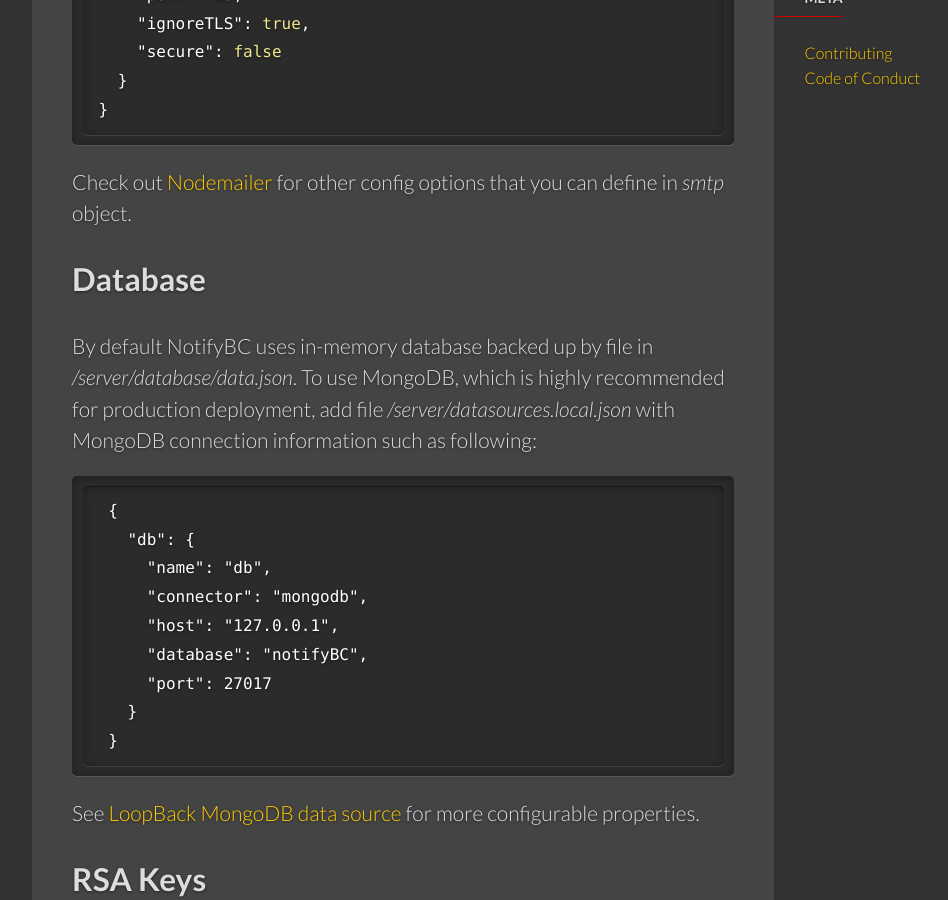
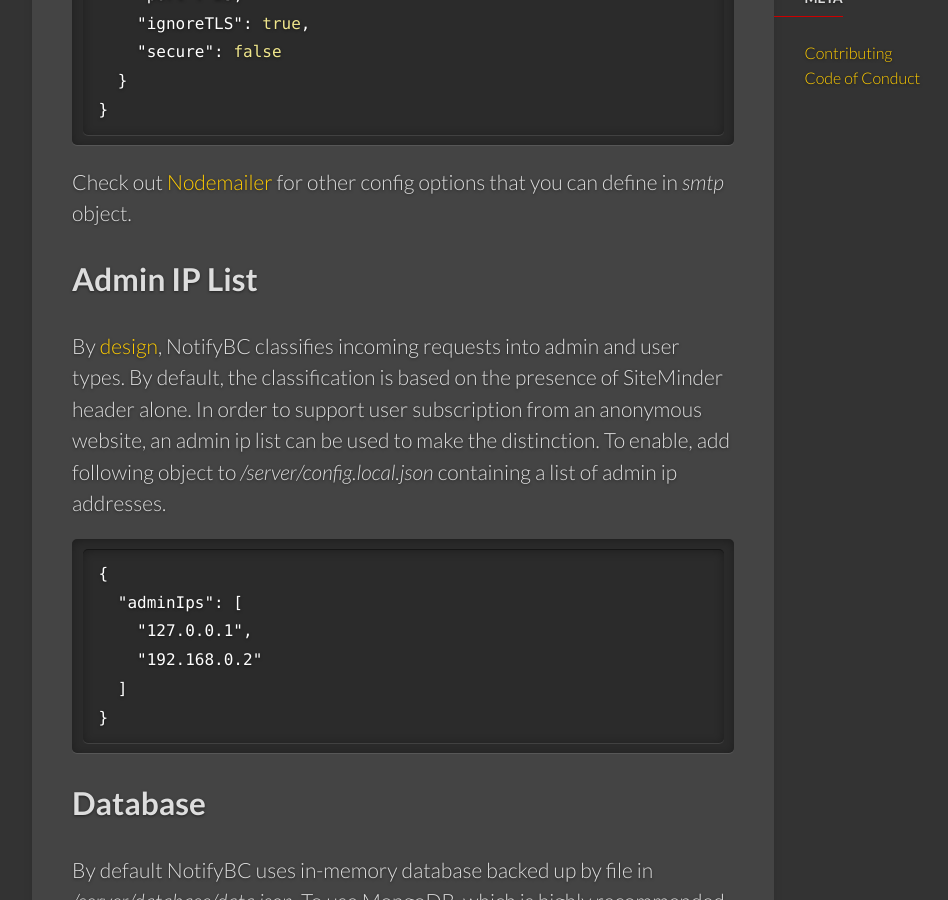
Before and after one commit to bcgov/MyGovBC-notification-server, a Jekyll site: the page built from docs/_docs/configuration.md, in a window 1280 px wide and 900 px high, scrolled down 733 px. Shown: the whole window, without its empty margins (139-1087 px from the left). Built offline with Jekyll 4.4.1, drawn with Linux system fonts in a browser that asks for light colours.

Commit message:
implemented admin ip list

````diff
--- a/docs/_docs/configuration.md
+++ b/docs/_docs/configuration.md
@@ -19,6 +19,18 @@ By default *NotifyBC* bypasses SMTP relay and connects [directly](https://github
 }
 ```
 Check out [Nodemailer](https://github.com/nodemailer/nodemailer#set-up-smtp) for other config options that you can define in *smtp* object.
+
+## Admin IP List
+By [design](../overview/#architecture), NotifyBC classifies incoming requests into admin and user types. By default, the classification is based on the presence of SiteMinder header alone. In order to support user subscription from an anonymous website, an admin ip list can be used to make the distinction. To enable, add following object to */server/config.local.json* containing a list of admin ip addresses.
+
+```
+{
+  "adminIps": [
+    "127.0.0.1",
+    "192.168.0.2"
+  ]
+}
+```
 
 ## Database
 By default NotifyBC uses in-memory database backed up by file in */server/database/data.json*. To use MongoDB, which is highly recommended for production deployment, add file */server/datasources.local.json* with MongoDB connection information such as following:
````
Also changed, not shown: common/models/notification.js (+6 -1 lines), docs/_docs/overview.md (+1 -1 lines).
